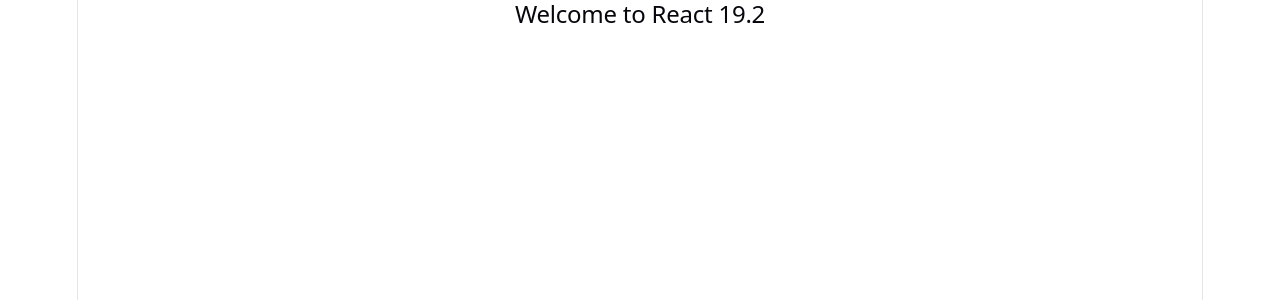
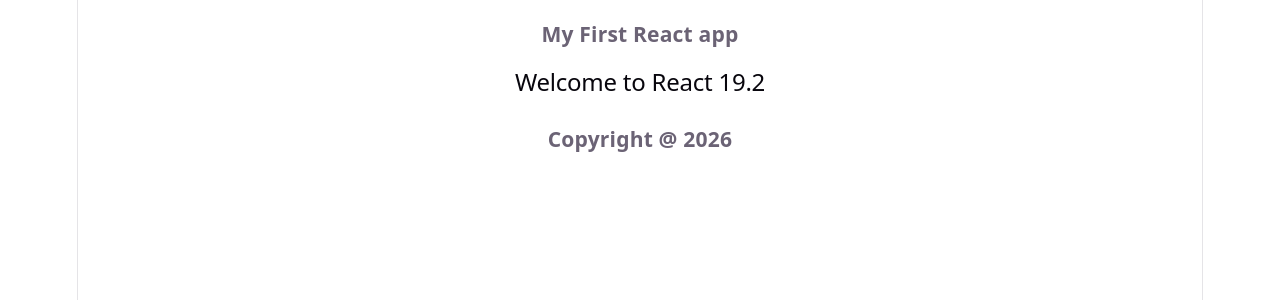
Before and after one commit to nihiratechiees/Firstapp_react, a React (Vite) app: page / in a window 1280 px wide. Shown: the top 300 px of the page. Built offline with nearby package versions, Linux system fonts and the light colour scheme.

Commit message:
Componenets

```diff
--- a/src/App.jsx
+++ b/src/App.jsx
@@ -3,13 +3,20 @@
 import viteLogo from './assets/vite.svg'
 import heroImg from './assets/hero.png'
 import './App.css'
+import MenuHeader from './Component/MenuHaeder'
+import AppFooter from './Component/AppFooter'
 
 function App() {
   const [count, setCount] = useState(0)
-  const title="Welcome to React 19.2"
+  const title = "Welcome to React 19.2"
 
   return (
-   <h2>{title}</h2>
+    <>
+      <MenuHeader></MenuHeader>
+      <h2>{title}</h2>
+      <AppFooter></AppFooter>
+    </>
+
   )
 }
 
--- /dev/null
+++ b/src/Component/AppFooter.jsx
@@ -0,0 +1,9 @@
+const AppFooter = () => {
+    return (
+        <div>
+            <h3>Copyright @ 2026</h3>
+        </div>
+     );
+}
+
+export default AppFooter;
--- /dev/null
+++ b/src/Component/MenuHaeder.jsx
@@ -0,0 +1,8 @@
+function MenuHeader(){
+    return(
+        <div>
+            <h3>My First React app</h3>
+        </div>
+    )
+}
+export default MenuHeader
```
